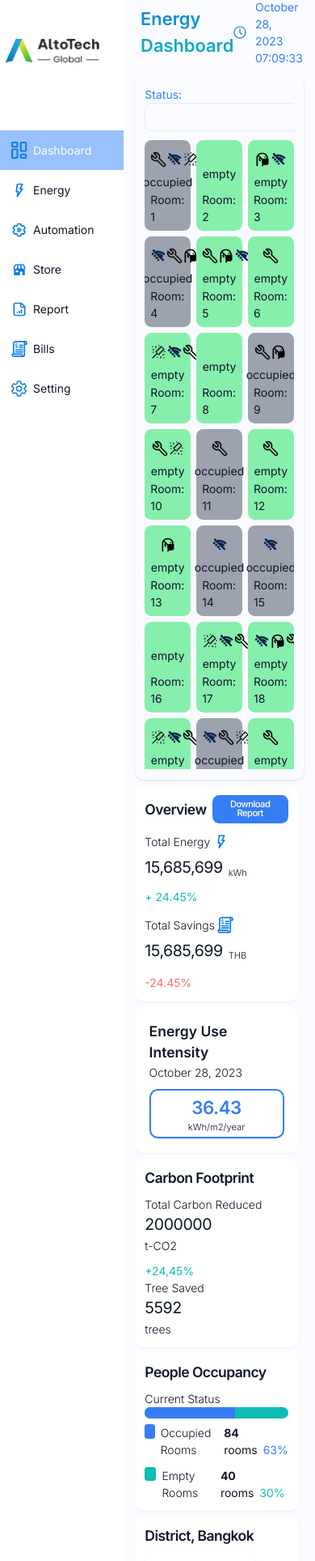
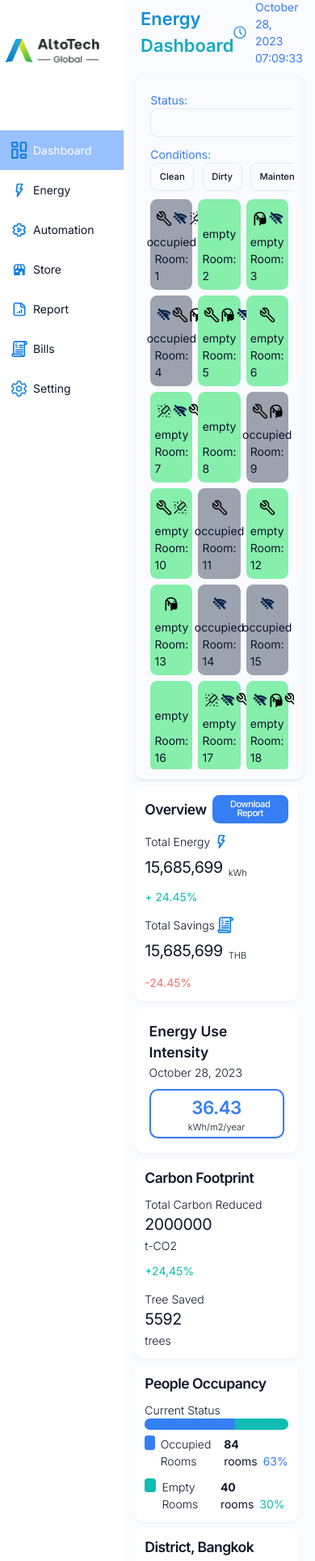
Before and after one commit to mmehmetAliIzci/energy-insight-dashboard, a Next.js app: page / in a window 390 px wide. Shown: the top 1928 px of the page at 81% size. Built offline with nearby package versions, Linux system fonts and the light colour scheme.

Commit message:
feat: improve design

```diff
--- a/src/components/molecules/Rooms/RoomFilters/RoomFilters.tsx
+++ b/src/components/molecules/Rooms/RoomFilters/RoomFilters.tsx
@@ -67,7 +67,7 @@
   }, [filters, filterRooms]);
 
   return (
-    <div className='mb-3 flex gap-3'>
+    <div className='mb-3 flex flex-col gap-3 md:flex-row'>
       {/* Status Filter */}
       <div className={'flex flex-col'}>
         <h5 className='text-primary'>Status:</h5>
@@ -113,6 +113,7 @@
         </Popover>
       </div>
 
+      {/* Conditions Filter */}
       <div className={'flex flex-col'}>
         <h5 className='text-primary'>Conditions:</h5>
         <div className={'flex gap-3'}>
--- a/src/components/molecules/Rooms/Rooms.tsx
+++ b/src/components/molecules/Rooms/Rooms.tsx
@@ -22,7 +22,7 @@
 
   return (
     <RoomsProvider initialRooms={rooms}>
-      <div className={'max-h-screen overflow-y-scroll'}>
+      <div className={'max-h-screen overflow-y-scroll p-2'}>
         <RoomFilters />
         <RoomsList />
       </div>
--- a/src/components/organisms/DashboardPage.tsx
+++ b/src/components/organisms/DashboardPage.tsx
@@ -157,7 +157,7 @@
               <Button>Download Report</Button>
             </CardTitle>
           </CardHeader>
-          <CardContent className='grid w-full grid-cols-1 grid-rows-1 justify-center gap-4 xl:grid-cols-2'>
+          <CardContent className='grid w-full grid-cols-1  grid-rows-1 justify-center gap-4 md:grid-cols-2 lg:grid-cols-1 xl:grid-cols-2'>
             <div className='flex flex-col gap-3'>
               <div className={'flex flex-col gap-2'}>
                 <span className='flex gap-1 font-light'>
@@ -234,7 +234,7 @@
               <span className='text-xl font-semibold'>Carbon Footprint</span>
             </CardTitle>
           </CardHeader>
-          <CardContent className='grid w-full grid-cols-1 grid-rows-1 justify-center xl:grid-cols-2'>
+          <CardContent className='grid w-full grid-cols-1  grid-rows-1 justify-center gap-4 md:grid-cols-2 lg:grid-cols-1 xl:grid-cols-2'>
             <div className='flex flex-col gap-3'>
               <div>
                 <span className='flex gap-1 font-light'>
@@ -306,7 +306,11 @@
             </CardTitle>
           </CardHeader>
           <CardContent>
-            <div className={'grid grid-cols-1 gap-4 xl:grid-cols-2'}>
+            <div
+              className={
+                'grid w-full grid-cols-1  grid-rows-1 justify-center gap-4 md:grid-cols-2 lg:grid-cols-1 xl:grid-cols-2'
+              }
+            >
               <div className={'mr-2.5 flex w-fit rounded-lg p-3 shadow-md'}>
                 <div className={'flex flex-col'}>
                   <div className={'text-sm text-primary'}>
```
